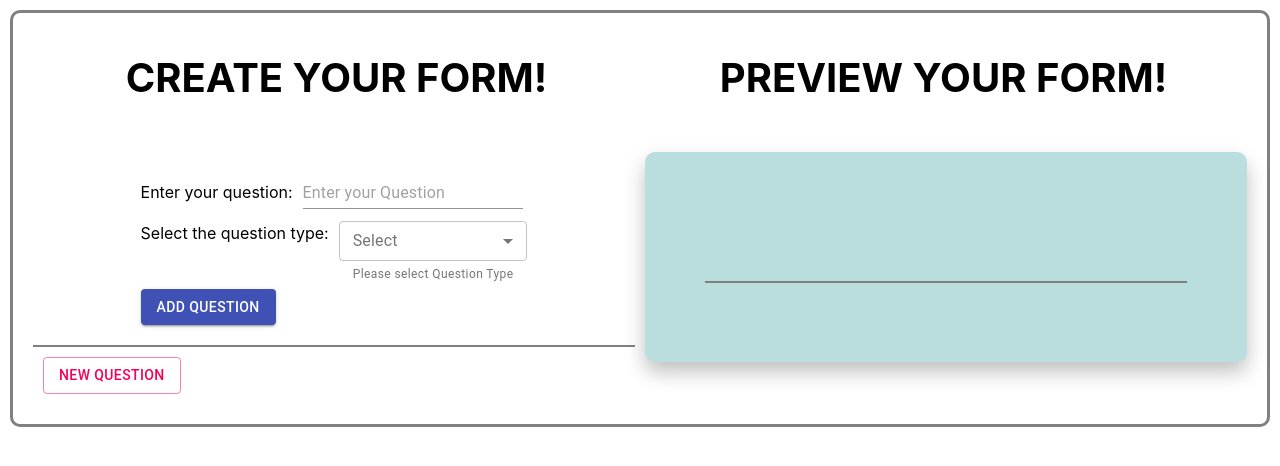
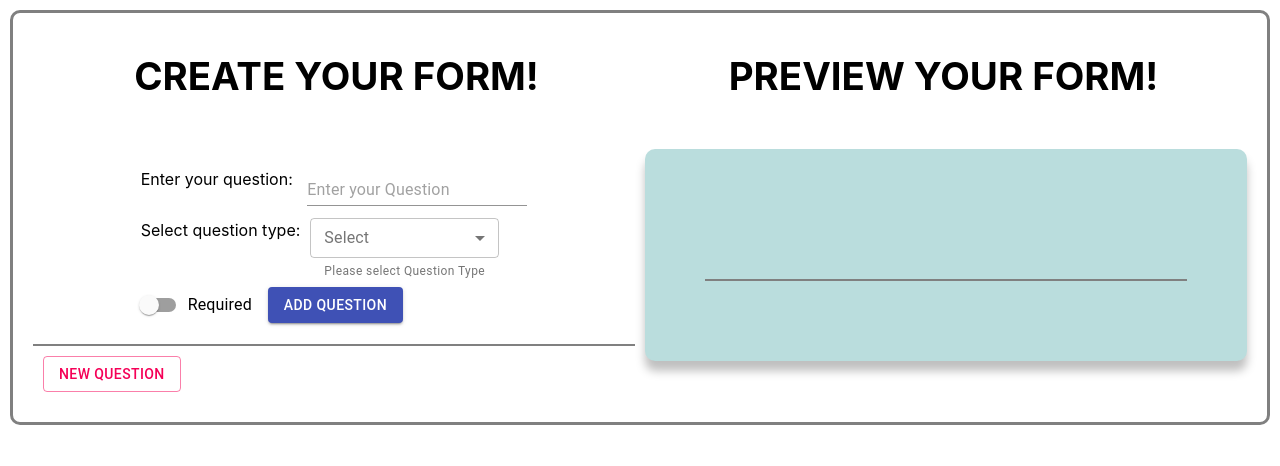
Before and after one commit to karishni/survey-app, a React (Create React App) app: page / in a window 1280 px wide. Shown: the top 466 px of the page. Built offline with nearby package versions, Linux system fonts and the light colour scheme.

Commit message:
added required switch

```diff
--- a/src/App.css
+++ b/src/App.css
@@ -38,12 +38,12 @@
   background-color: rgb(186, 221, 221);
   border-radius: 10px;
   margin-bottom: -15px;
-  box-shadow: 0px 10px 20px rgba(0, 0, 0, 0.25);
+  box-shadow: 0px 10px 10px rgba(0, 0, 0, 0.25);
 }
 
 h1{
   text-align: center;
-  font-size: 40px;
+  font-size: 3vw;
   margin-top: 20px;
   margin-bottom: 50px;
   offset: none;
@@ -54,7 +54,7 @@ h1{
 }
 
 .question{
-  font-size: 22px;
+  font-size: 20px;
   margin-bottom: 10px;
 }
 
@@ -102,6 +102,6 @@ h1{
   margin: 10px;
 }
 
-/* .new-btn{
-  margin-left: 400px;
-} */
+.req{
+  color: red;
+}
--- a/src/App.js
+++ b/src/App.js
@@ -8,6 +8,8 @@ import RadioButtons from './components/radioButtons';
 import CheckBox from './components/checkBox';
 import { IconButton } from '@material-ui/core';
 import AddIcon from '@material-ui/icons/Add';
+import FormControlLabel from '@material-ui/core/FormControlLabel';
+import Switch from '@material-ui/core/Switch';
 import RemoveCircleOutlineIcon from '@material-ui/icons/RemoveCircleOutline';
 //import { makeStyles } from '@material-ui/core/styles';
 
@@ -62,7 +64,9 @@ function Form(props) {
   const [ radioArr, setRadioArr ] = useState([]);
   const [ checkOptions, setCheckOptions ] = useState('');
   const [ checkArr, setCheckArr ] = useState([]);
-
+  const [ req, setReq ] = useState({
+    checkedA: false,
+  });
 
   const addQuestion=(event)=>{
     event.preventDefault();
@@ -162,6 +166,10 @@ function Form(props) {
     }
   }
 
+  const handleRequired=(event)=>{
+    setReq({...req, [event.target.name]: event.target.checked });
+  }
+
 
   const liveEdit=(event)=>{
     event.preventDefault();
@@ -174,12 +182,12 @@ function Form(props) {
     <div className="editor">
       <div>
       <form onSubmit={addQuestion} noValidate autoComplete="off">
-        <div className="container2">
+        <div className="contain2">
         <label className="enter-ques" htmlFor={ques}>Enter your question: </label>
         <TextField margin="dense" id={ques} value={ques} placeholder="Enter your Question" onChange={event => setQues(event.target.value)}/><br/>
         </div>
         <div className="container2">
-        <label className="enter-ques">Select the question type: </label>
+        <label className="enter-ques">Select question type: </label>
         <TextField
           id="."
           select
@@ -198,6 +206,10 @@ function Form(props) {
         </div>
         {radioEditor()}
         {checkBoxEditor()}
+        <FormControlLabel
+        control={<Switch checked={req.checkedA} onChange={handleRequired} name="checkedA" />}
+        label="Required"
+      />
         <Button type="submit" className="add-btn" color="primary" variant="contained">
           Add Question
         </Button>
@@ -208,7 +220,8 @@ function Form(props) {
     <div className="preview">
       <div className="pre-con">
    <form onSubmit={liveEdit}>
-   <div className="question" htmlFor={question.question}>{question.number}{question.brac} {question.question}</div>
+   <div className="question" htmlFor={question.question}>{question.number}{question.brac} {question.question}
+        {req.checkedA ? <span className="req">*</span> : null}</div>
    <div>{question.type === QuestionTypes[0].value ? <div><TextField fullWidth variant="outlined" margin="dense" placeholder="Your Answer"/></div> : null}</div>
    <div>{question.type === QuestionTypes[1].value ? <div><TextField fullWidth variant="outlined" multiline rows={4} placeholder="Your Answer"/></div> : null}</div>
    <div>{question.type === QuestionTypes[2].value ? <div><RadioButtons options={radioArr}/></div> : null}</div>
```
